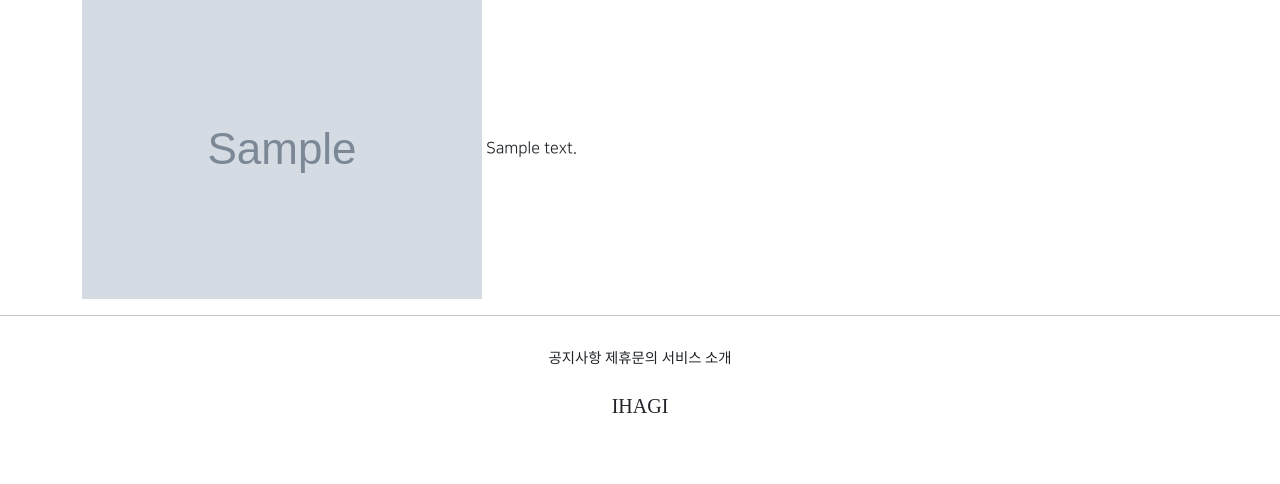
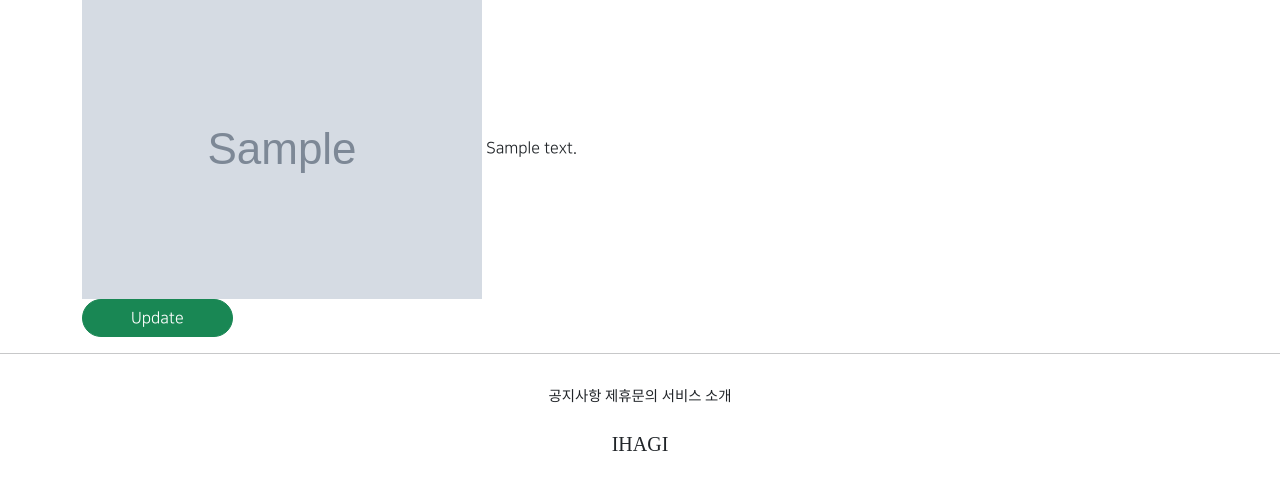
Before and after one commit to IHAGI-c/GIS_class_2, a Django app: page /articles/detail/1 in a window 1280 px wide. Shown: the part 316-800 px from the top of the page. Run offline with Django 3.2, Linux system fonts and the light colour scheme; tables that the repository leaves empty hold one stand-in row (values such as "Sample post"); grey boxes marked "Sample" are stand-in pictures; parts of the project's set-up code (start-up, migrations or seed data) failed here and were passed over; some libraries are stand-ins or nearby versions.

Commit message:
8/4 class_2 class commit 3

```diff
--- a/articleapp/templates/articleapp/detail.html
+++ b/articleapp/templates/articleapp/detail.html
@@ -18,6 +18,10 @@
             {{ target_article.content }}
 
         </div>
+            <a href="{% url 'articleapp:update' pk=target_article.pk %}"
+                class="btn btn-success rounded-pill px-5">
+                Update
+            </a>
     </div>
 
 
--- a/articleapp/urls.py
+++ b/articleapp/urls.py
@@ -1,7 +1,7 @@
 from django.urls import path
 from django.views.generic import TemplateView
 
-from articleapp.views import ArticleCreateView, ArticleDetailView
+from articleapp.views import ArticleCreateView, ArticleDetailView, ArticleUpdateView
 
 app_name = 'articleapp'
 
@@ -10,4 +10,5 @@ urlpatterns = [
 
     path('create/', ArticleCreateView.as_view(), name='create'),
     path('detail/<int:pk>', ArticleDetailView.as_view(), name='detail'),
+    path('update/<int:pk>', ArticleUpdateView.as_view(), name='update'),
 ]
--- a/articleapp/views.py
+++ b/articleapp/views.py
@@ -1,8 +1,8 @@
 from django.shortcuts import render
 
 # Create your views here.
-from django.urls import reverse_lazy
-from django.views.generic import CreateView, DetailView
+from django.urls import reverse_lazy, reverse
+from django.views.generic import CreateView, DetailView, UpdateView
 
 from articleapp.forms import ArticleCreationForm
 from articleapp.models import Article
@@ -11,14 +11,24 @@ from articleapp.models import Article
 class ArticleCreateView(CreateView):
     model = Article
     form_class = ArticleCreationForm
-    success_url = reverse_lazy('accountapp:hello_world')
     template_name = 'articleapp/create.html'
 
     def from_valid(self, form):
         form.instance.writer = self.request.user
         return super().form_valid(form)
 
+
 class ArticleDetailView(DetailView):
     model = Article
     context_object_name = 'target_article'
     template_name = 'articleapp/detail.html'
+
+
+class ArticleUpdateView(UpdateView):
+    model = Article
+    form_class = ArticleCreationForm
+    context_object_name = 'target_article'
+    template_name = 'articleapp/update.html'
+
+    def get_success_url(self):
+        return reverse('articleapp:detail', kwargs={'pk': self.object.pk})
```
